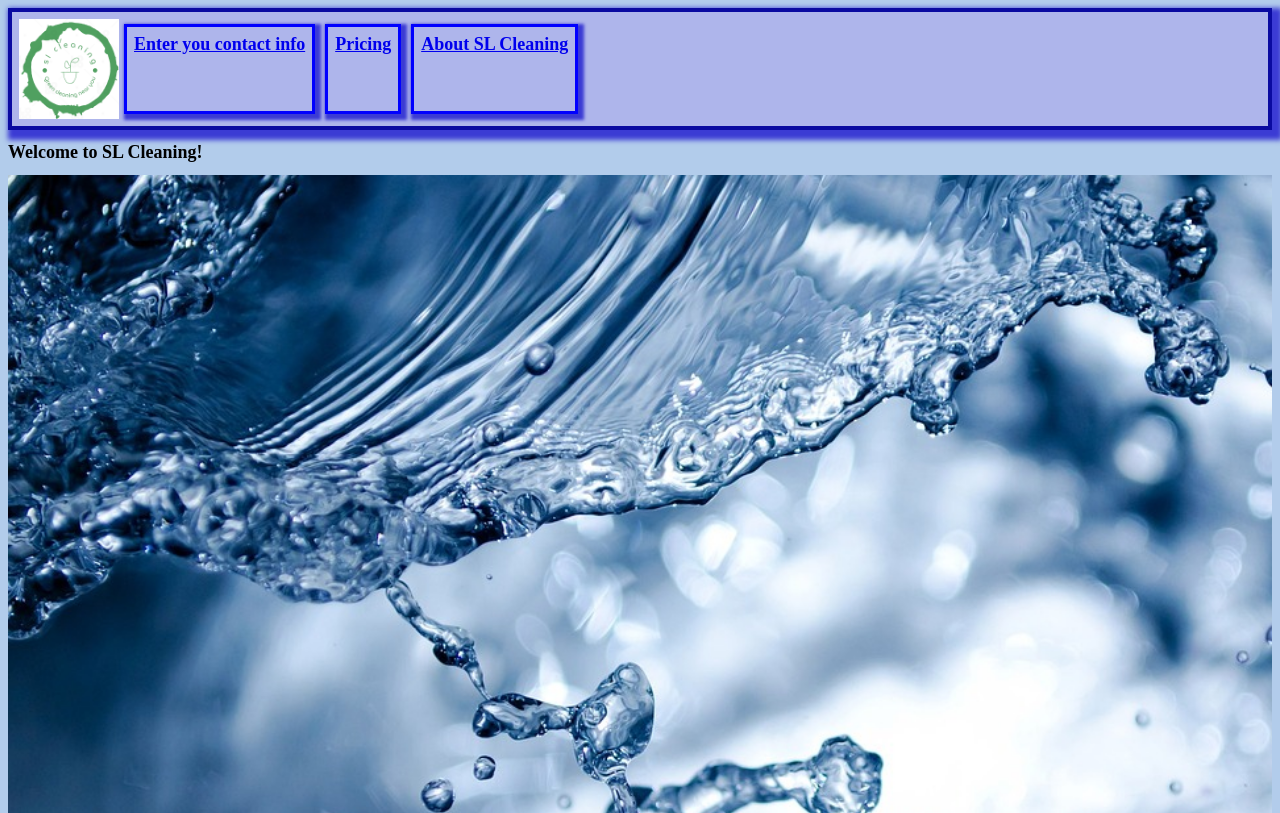
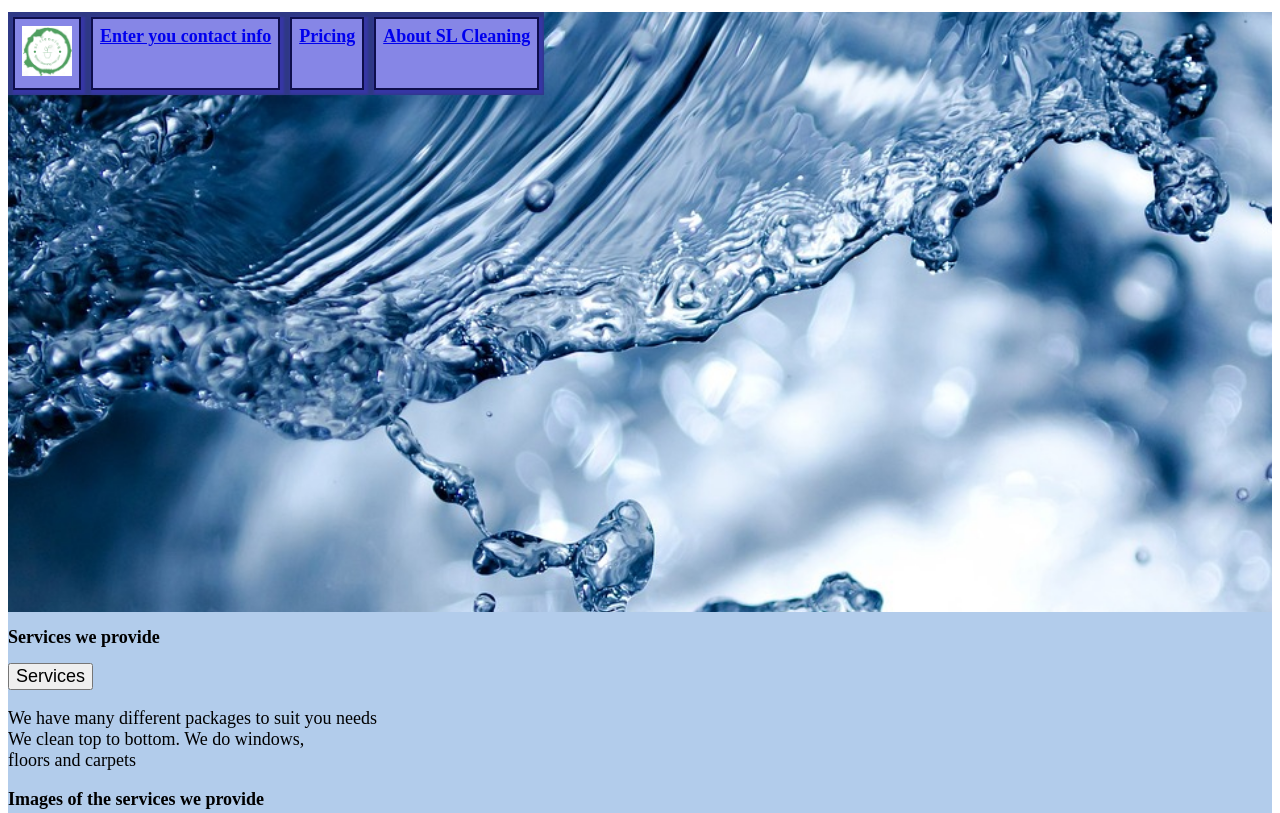
Before and after one commit to SLW1n1ng/service_site_css, a plain HTML site: page Jan3index.html in a window 1280 px wide. Shown: the top 813 px of the page. Drawn offline with Linux system fonts and the light colour scheme.

Commit message:
jan 18 commit

```diff
--- a/Jan3index.html
+++ b/Jan3index.html
@@ -12,26 +12,26 @@
     <link rel="stylesheet" href="./index.css" />
     <title>SL Cleaning</title>
   </head>
-  <header>
-    <div class="flex-container">
+  <div class="main-body">
+    <div class="back-ground">
+
+      <div class="header-container">
+        <div class="header-image">
           <img
             src="./Cleaning_img/Cleanig_Logo.png"
             alt="cleaning Cleaning logo"
-        width="100px"
+            width="50px"
           />
-      <div><a href="./contact.html"> Enter you contact info </a></div>
-      <div><a href="./pricing.html"> Pricing </a></div>
-      <div><a href="./about.html"> About SL Cleaning </a></div>
         </div>
-  </header>
-  <body class="main-body">
+        <div class="contact nav-box"><a href="./contact.html"> Enter you contact info </a></div>
+        <div class="pricing nav-box"><a href="./pricing.html"> Pricing </a></div>
+        <div class="about nav-box"><a href="./about.html"> About SL Cleaning </a></div>
+      </div>
+
+      <h1>Welcome to SL Cleaning!</h1>
+    </div>
+    <body>
       <div>
-      <h1>Welcome to SL Cleaning!</h1>
-      <img
-        src="./Cleaning_img/splashing-165192_960_720.jpg"
-        alt="Water Splashing"
-        width="100%"
-      />
         <div>
           <h2>Services we provide</h2>
           <a href="#services"><button>Services</button></a>
@@ -89,6 +89,7 @@
         </div>
       </div>
     </body>
+    <div>
       <footer>
         <h2 id="services">Services we provide</h2>
         <ul>
@@ -107,4 +108,6 @@
           </ul>
         </ul>
       </footer>
+    </div>
+  </div>
 </html>
--- a/index.css
+++ b/index.css
@@ -4,18 +4,39 @@
 .main-body {
   background-color: rgb(178, 204, 235);
 }
-.flex-container {
-  background-color: rgb(174, 181, 235);
-  border: 4px solid rgb(10, 10, 160);
-  box-shadow: 5px 5px 5px 5px rgb(59, 59, 212);
+.back-ground {
+  background-image: url(./Cleaning_img/splashing-165192_960_720.jpg);
+  background-repeat: no-repeat;
+  background-size: cover;
+  height: 600px;
+}
+.header-container {
+  background-color: rgb(47, 57, 133);
   display: flex;
-  padding: 7px;
+  position: absolute;
   font-size: 20px;
   font-weight: bold;
+  /* font-display: ; */
 }
-.flex-container > div {
-  border: 3px solid blue;
-  box-shadow: 3px 3px 3px 3px rgb(59, 59, 212);
+.header-image {
+}
+.nav-box {
+}
+.contact {
+}
+.pricing {
+}
+.about {
+}
+.header-container > div {
+  background-color: rgb(134, 134, 230);
+  border: 2px solid rgb(14, 14, 76);
+  box-shadow: 2px 2px 2px 2px rgb(54, 54, 164);
   padding: 7px;
   margin: 5px;
+  position: relative;
+  /* justify-items: right;
+  align-content:flex-end; */
 }
+.contact.pricing.about {
+}
```
Lines whose indentation alone changed are shown as unchanged.
